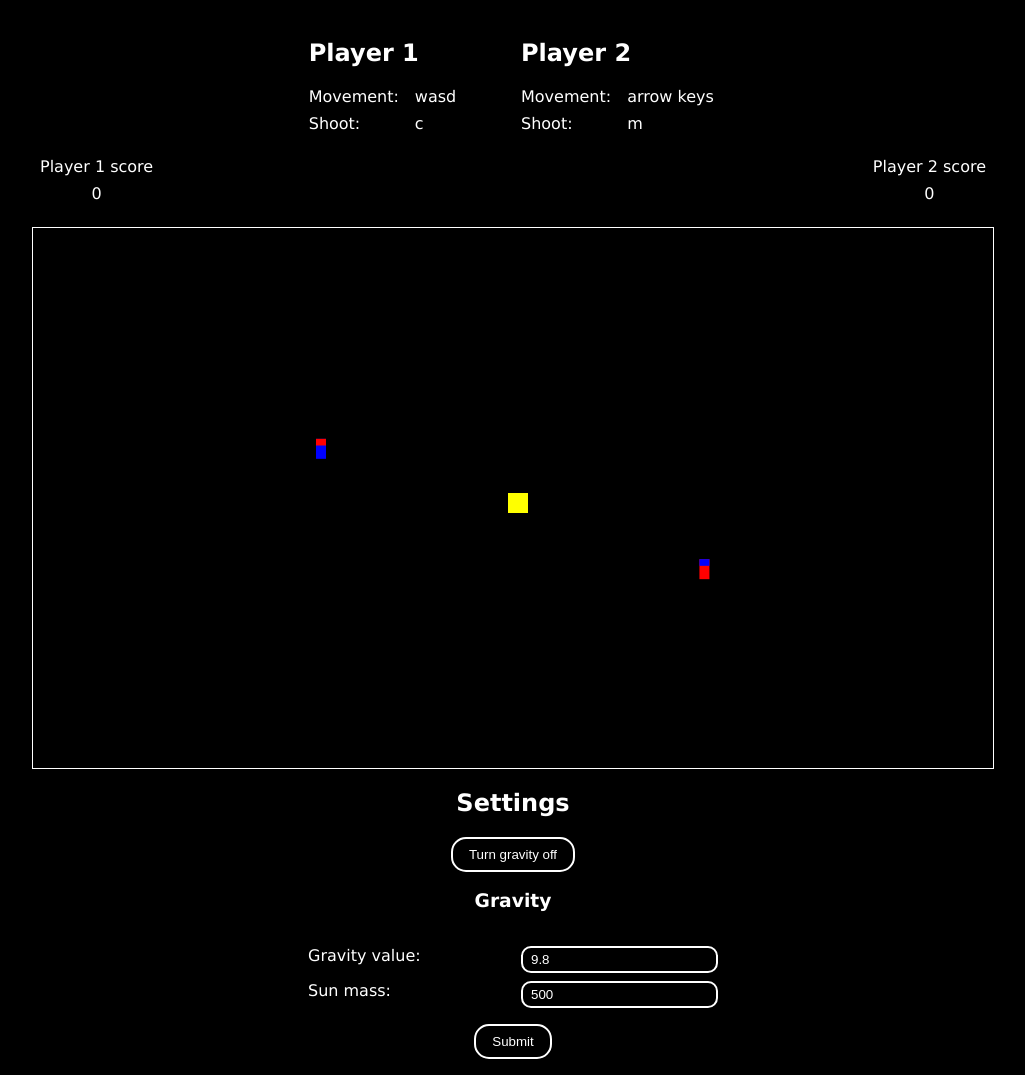
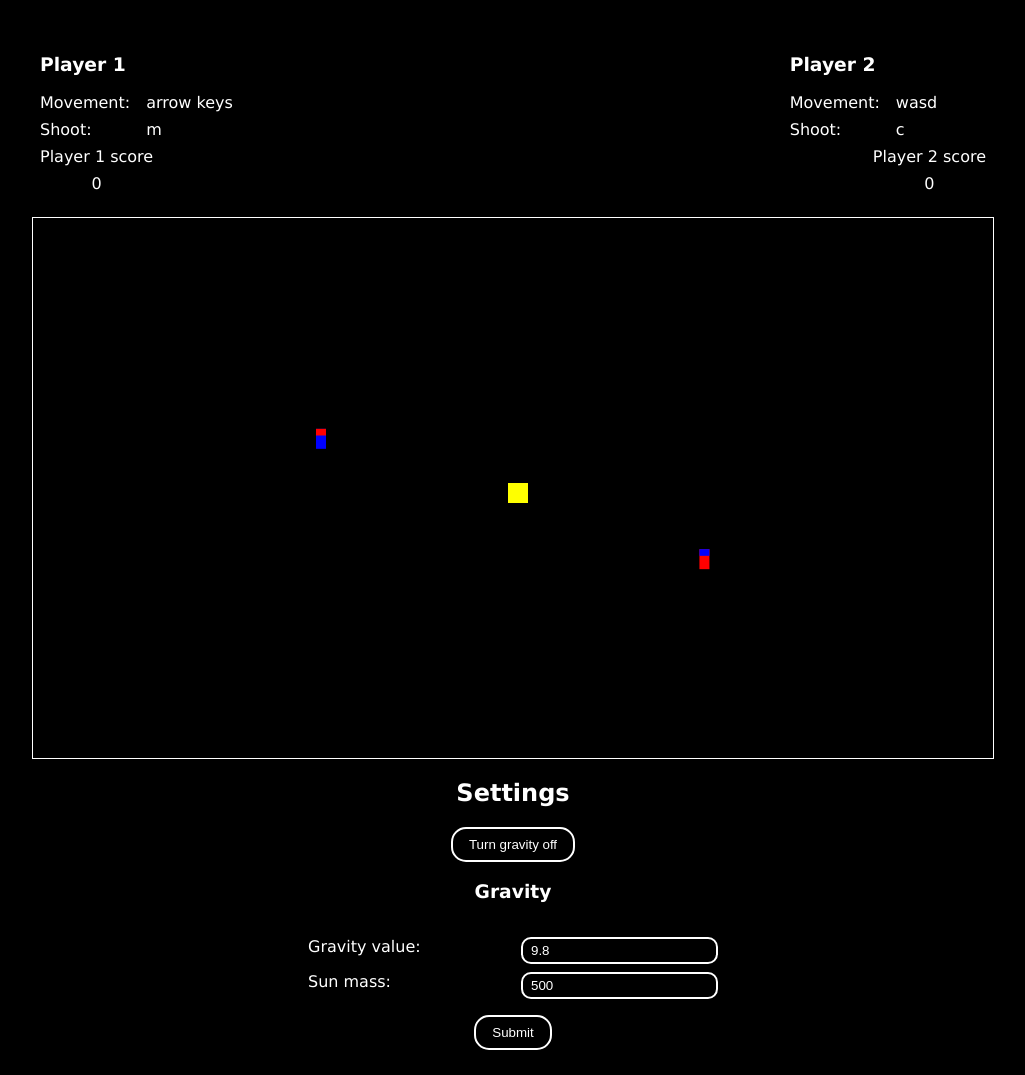
Before and after one commit to Exilliar/spacewar, a plain HTML site: page index.html in a window 1280 px wide. Shown: the part 62-1137 px from the top of the page, without its empty margins (127-1152 px from the left). Drawn offline with Linux system fonts and the light colour scheme.

Commit message:
#24 started adding controls. Made component that works fairly well, still needs some styling work though

```diff
--- a/index.html
+++ b/index.html
@@ -16,27 +16,8 @@
   <body onload="startGame()">
     <div role="main" class="main">
       <h1>SpaceWar v1.0</h1>
-      <div class="row">
-        <div class="column">
-          <h2>Player 1</h2>
-          <div class="grid">
-            <p>Movement:</p>
-            <p>wasd</p>
-            <p>Shoot:</p>
-            <p>c</p>
-          </div>
-        </div>
-        <div class="column">
-          <h2>Player 2</h2>
-          <div class="grid">
-            <p>Movement:</p>
-            <p>arrow keys</p>
-            <p>Shoot:</p>
-            <p>m</p>
-          </div>
-        </div>
-      </div>
       <div id="game">
+        <div class="row" id="controls"></div>
         <div class="score">
           <div class="column score-column">
             <p>Player 1 score</p>
--- a/index.js
+++ b/index.js
@@ -3,6 +3,7 @@ const gameArea = new GameArea();
 function startGame() {
   gameArea.start();
   genForms();
+  genControls();
 }
 
 function toggleGrav() {
@@ -19,27 +20,35 @@ function updateGrav() {
 }
 
 function genForms() {
-  genForm([{
+  forms = [
+    {
       title: "Gravity",
       id: "gravSettings",
       onSubmitName: "updateGrav",
-    inputs: [{
+      inputs: [
+        {
           title: "Gravity value:",
           id: "gravity",
           type: "number",
-      defaultValue: gameArea.sun.G
-    }, {
+          defaultValue: gameArea.sun.G,
+        },
+        {
           title: "Sun mass:",
           id: "mass",
           type: "number",
-      defaultValue: gameArea.sun.mass
-    }]
-  }]);
+          defaultValue: gameArea.sun.mass,
+        },
+      ],
+    },
+  ]; // forms: { title: string, id: string, onSubmitName: string, inputs: { title: string, id: string, type: string, defaultValue: number | string }[] }[]
+
+  const settings = document.getElementById("settings");
+  forms.forEach((form) => {
+    settings.innerHTML += formComponent(form);
+  });
 }
 
-function genForm(formData) { // formData: { title: string, id: string, onSubmitName: string, inputs: { title: string, id: string, type: string, defaultValue: number | string }[] }[]
-  const settings = document.getElementById("settings");
-  formData.forEach(form => {
+function formComponent(form) {
   let html = `
         <h3>${form.title}</h3>
         <form
@@ -49,14 +58,40 @@ function genForm(formData) { // formData: { title: string, id: string, onSubmitN
         >
           <div class="grid form-grid">
     `;
-    form.inputs.forEach(input => {
+  form.inputs.forEach((input) => {
     html += `
           <label for="${input.id}">${input.title}</label>
-          <input type="${input.type}" id="${input.id}" ${input.type === "number" ? "step='0.01'" : ""} value="${input.defaultValue}">
+          <input type="${input.type}" id="${input.id}" ${
+      input.type === "number" ? "step='0.01'" : ""
+    } value="${input.defaultValue}">
       `;
   });
   html += `</div><button type="submit">Submit</button></form>`;
 
-    settings.innerHTML += html;
+  return html;
+}
+
+function genControls() {
+  const controls = document.getElementById("controls");
+  console.log("gameArea:", gameArea)
+  gameArea.players.forEach(player => {
+    controls.innerHTML += controlsComponent(player.player);
   });
 }
+
+function controlsComponent(player) {
+  const pControls = player.controls;
+  let html = `
+    <div class="column">
+      <h3>Player ${player.id + 1}</h3>
+      <div class="grid">
+        <p>Movement:</p>
+        <p>${pControls.up === "ArrowUp" ? "arrow keys" : pControls.up + pControls.left + pControls.down + pControls.right}</p>
+        <p>Shoot:</p>
+        <p>${pControls.shoot}</p>
+      </div>
+    </div>
+  `;
+
+  return html;
+}
--- a/style.css
+++ b/style.css
@@ -10,7 +10,9 @@ body {
   align-items: center;
 }
 .row {
+  width: 100%;
   display: flex;
+  justify-content: space-between;
 }
 .column {
   display: flex;
@@ -43,15 +45,6 @@ p {
   flex-direction: column;
   align-items: center;
 }
-/* #restart-button-container {
-  margin-top: 1rem;
-  margin-bottom: 1rem;
-  height: 2.5rem;
-  display: flex;
-  align-items: center;
-  justify-content: center;
-  width: 100%;
-} */
 .restart-button {
   color: white;
   background-color: black;
```
Lines whose indentation alone changed are shown as unchanged.
